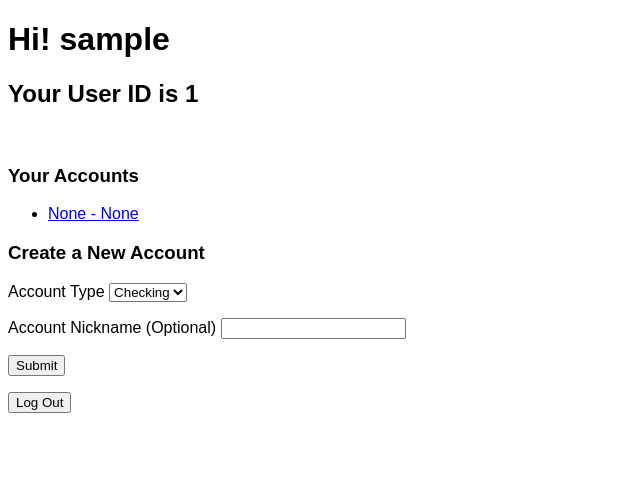
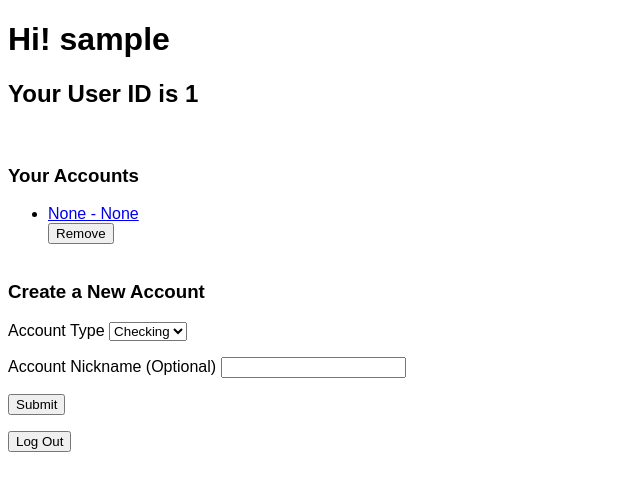
Before and after one commit to ichan266/Project---Projected-Budget, a Flask app: page /profile in a window 1280 px wide. Shown: the top 484 px of the page, without its empty margins (0-640 px from the left). Run offline with Flask 2, Linux system fonts and the light colour scheme; the visitor is signed in with stand-in values (Sample User, id 1); data comes from the database, SQL or seed files in the repository.

Commit message:
Remove buttons for account and entry are working!

```diff
--- a/crud.py
+++ b/crud.py
@@ -53,7 +53,10 @@
 def remove_account_by_account_id(account_id):
     """Remove an account by account_id."""
 
+    EntryLog.query.filter(EntryLog.account_id == account_id).delete()
+    db.session.commit()
     Account.query.filter(Account.account_id == account_id).delete()
+    db.session.commit()
 
 
 ### class EntryLog ###
@@ -87,7 +90,7 @@
     """Remove an entry by entry_id."""
 
     EntryLog.query.filter(EntryLog.entry_id == entry_id).delete()
-
+    db.session.commit()
 
 # ### class RecurrentEntry ###
 # def create_recurrent_entry(entry_id, start_date, stop_date, frequency):
--- a/server.py
+++ b/server.py
@@ -75,7 +75,7 @@
 
 @app.route("/profile")
 def show_profile():
-    """Show user profile."""
+    """Show user profile with all user's accounts."""
 
     accounts = crud.get_accounts_by_user_id(session['user_id'])
 
@@ -86,12 +86,25 @@
 def create_account():
     """Create an account."""
 
-    account_type = request.form["account_type"]
-    account_nickname = request.form["account_nickname"]
+    account_type = request.form.get("account_type")
+    account_nickname = request.form.get("account_nickname")
 
     crud.create_account(user_id = session['user_id'],
                          account_type = account_type,
                          account_nickname = account_nickname)
+
+    return redirect("/profile")
+
+
+@app.route("/handle_account_removal")
+def remove_account():
+    """Remove an account."""
+
+    account_id = request.args.get("account_id")
+
+    print(f'Account_id is {account_id}')
+
+    crud.remove_account_by_account_id(account_id)
 
     return redirect("/profile")
 
@@ -133,6 +146,21 @@
     return redirect(f"/profile/{account_id}")
 
 
+@app.route("/handle_entry_removal")
+def remove_entry():
+    """Remove an entry."""
+
+    entry_id = request.args.get('entry_id')
+    account_id = request.args.get('account_id')
+
+    print(f'entry_id is {entry_id}')
+    print(f'account_id is {account_id}')
+
+    crud.remove_entry_by_entry_id(entry_id)
+
+    return redirect(f"/profile/{account_id}")
+
+
 @app.route("/logout")
 def process_logout():
 
--- a/templates/profile.html
+++ b/templates/profile.html
@@ -10,10 +10,14 @@
   <ul>
   {% for account in accounts %}
       <li>
-      <a href="/profile/{{ account.account_id }}">
+        <a href="/profile/{{ account.account_id }}">
           {{ account.account_nickname }} - {{account.account_type}}
-      </a>
+        </a>
+        <form class="remove_button" action="/handle_account_removal">
+          <button type="submit" name="account_id" value="{{ account.account_id }}">Remove</button>
+        </form>
       </li>
+      <br>
   {% endfor %}
 {% else %}
 <div class="nothing">You currently do not have any accounts. Please add an account.</div>
```
Also changed, not shown: templates/account_details.html (+7 -0 lines).
